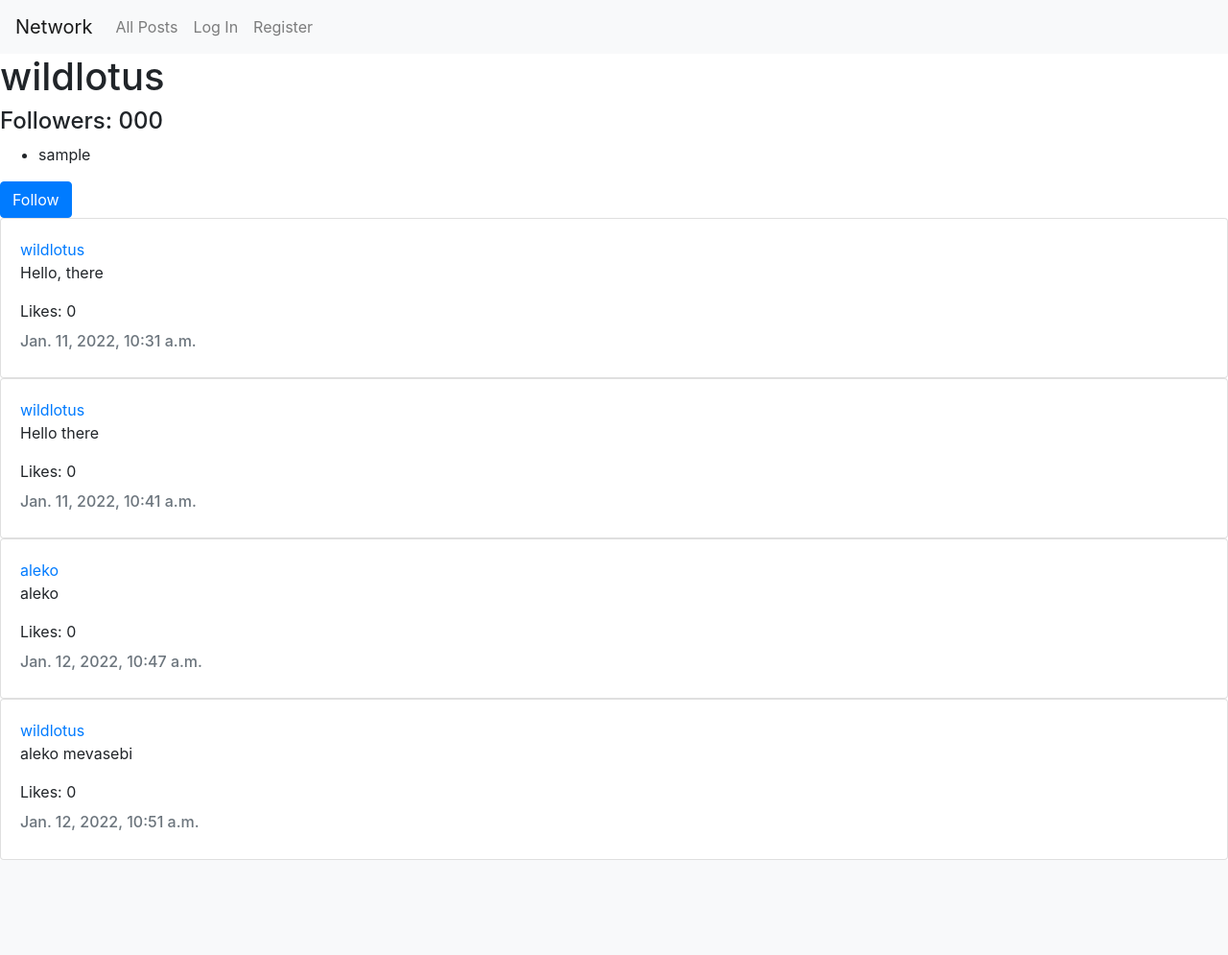
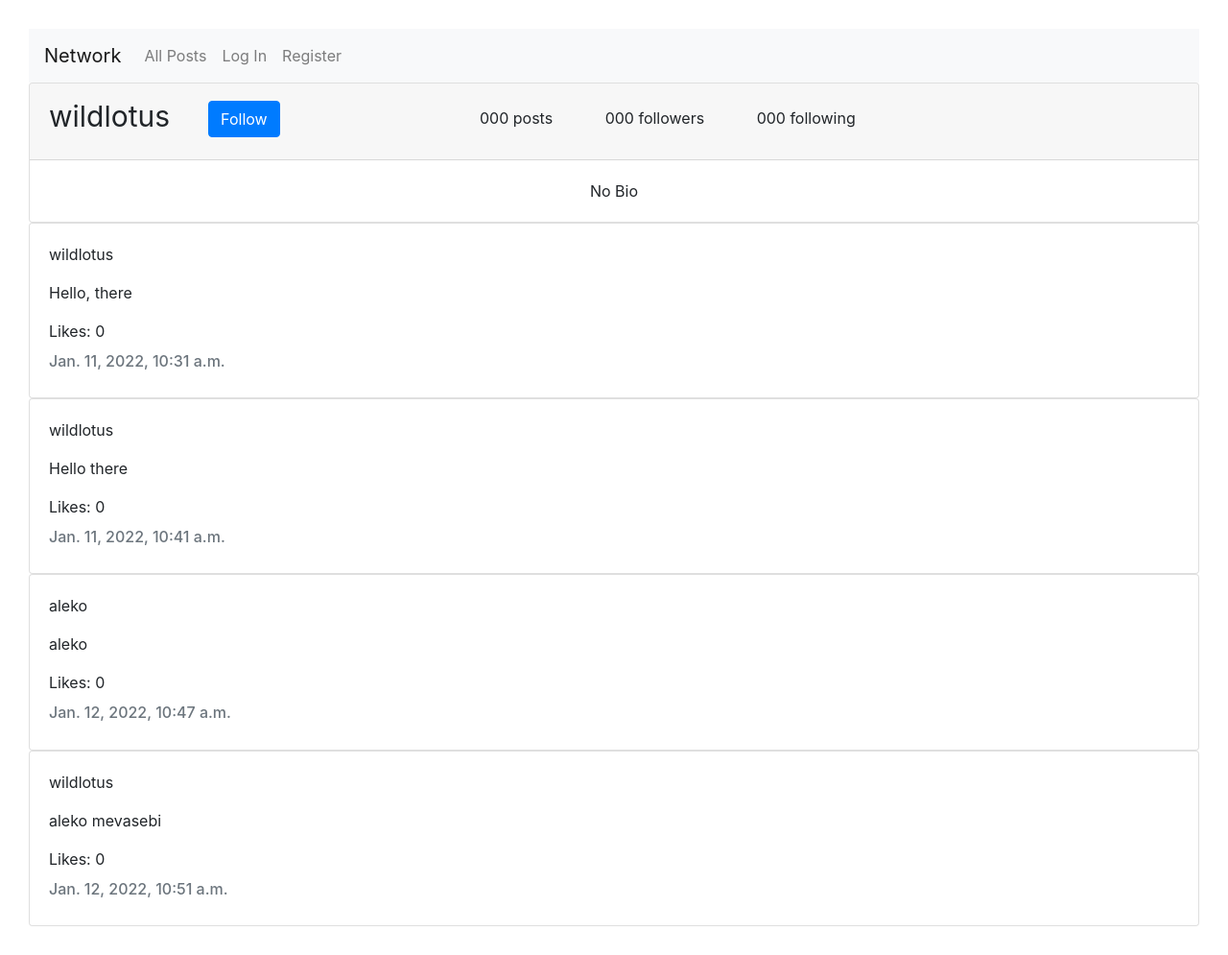
Before and after one commit to WildLotus-15/CS50W-Network-Project-4, a Django app: template network/templates/network/profile.html in a window 1280 px wide. Shown: the whole page at 96% size. Before the commit the page ends 896 px from the top, so only its background shows below. Run offline with Django 3.2, Linux system fonts and the light colour scheme; data comes from the database, SQL or seed files in the repository; both versions use the stored data as it was after the commit; tables that the repository leaves empty hold one stand-in row (values such as "Sample post"); the template is opened without the code that fills it: values that come from a table or form of the project are taken from there, most other values are stand-ins (such as "Sample title", 1, 10 or a date in 2020); some libraries are stand-ins or nearby versions.

Commit message:
Styled profile page

```diff
--- a/network/models.py
+++ b/network/models.py
@@ -4,6 +4,7 @@ from django.db import models
 
 class User(AbstractUser):
     followers = models.ManyToManyField("self", blank=True, related_name="followers")
+    bio = models.CharField(max_length=64, default="No Bio")
 
 class Post(models.Model):
     post = models.TextField()
--- a/network/static/network/styles.css
+++ b/network/static/network/styles.css
@@ -0,0 +1,4 @@
+body {
+    margin: 20px;
+    padding: 10px
+}
--- a/network/templates/network/profile.html
+++ b/network/templates/network/profile.html
@@ -1,24 +1,32 @@
 {% extends "network/layout.html" %}
 
 {% block body %}
-    <h1>{{ profile.username }}</h1>
-
-    <h4>Followers: {{ number_of_followers }}</h4>
-    <ul>
-        {% for follower in profile_followers %}
-        <li>{{ follower.username }}</li>
-        {% endfor %}
-    </ul>
-
-    <form action="{% url 'follow' profile.id %}" method="post">
+    <div class="card">
+        <div class="card-header" style="display: flex; height: 80px;">
+            <div style="flex: 1;">
+                <span style="float: left; font-size: 30px;">{{ profile.username }}</span>
+                <span style="float: left; margin-left: 40px;">
+                    <form action="{% url 'follow' profile.id %}" method="post" style="margin-top: 6px">
                         {% csrf_token %}
-        <button type="button" class="btn btn-primary">Follow</button>
+                        <button class="btn btn-primary">Follow</button>
                 </form>
+            </span>
+            </div>
+            <div style="flex: 1; margin-top: 12px; margin-right: 280px;">
+                <span style="margin-right: 50px;">{{ number_of_posts }} posts</span>
+                <span style="margin-right: 50px">{{ number_of_followers }} followers</span>
+                <span>{{ number_of_followings }} following</span>
+            </div>
+        </div>
+        <div class="card-body">
+            <p class="card-text" style="text-align: center;">{{ profile.bio }}</p>
+        </div>
+    </div>
 
     {% for post in posts %}
         <div class="card">
             <div class="card-body">
-            <a href="{% url 'profile' post.author.pk %}">{{ post.author }}</a>
+                <p class="card-text">{{ post.author }}</p>
                 <p class="card-text">{{ post.post }}</p>
                 <p class="card-text">Likes: {{ post.likes }}</p>
                 <h6 class="card-subtitle mb-2 text-muted">{{ post.date }}</h6>
--- a/network/views.py
+++ b/network/views.py
@@ -31,11 +31,13 @@ def profile(request, profile_id):
     followers = profile.followers.all()
     number_of_followers = len(followers)
     posts = Post.objects.filter(author=profile).order_by('-date')
+    number_of_posts = len(posts)
     return render(request, "network/profile.html", {
         "profile": profile,
         "profile_followers": followers,
         "number_of_followers": number_of_followers,
-        "posts": posts
+        "posts": posts,
+        "number_of_posts": number_of_posts,
     })
 
 def add_follower(request, profile_id):
```
Also changed, not shown: db.sqlite3, network/migrations/0004_user_bio.py (added). Lines whose indentation alone changed are shown as unchanged.
